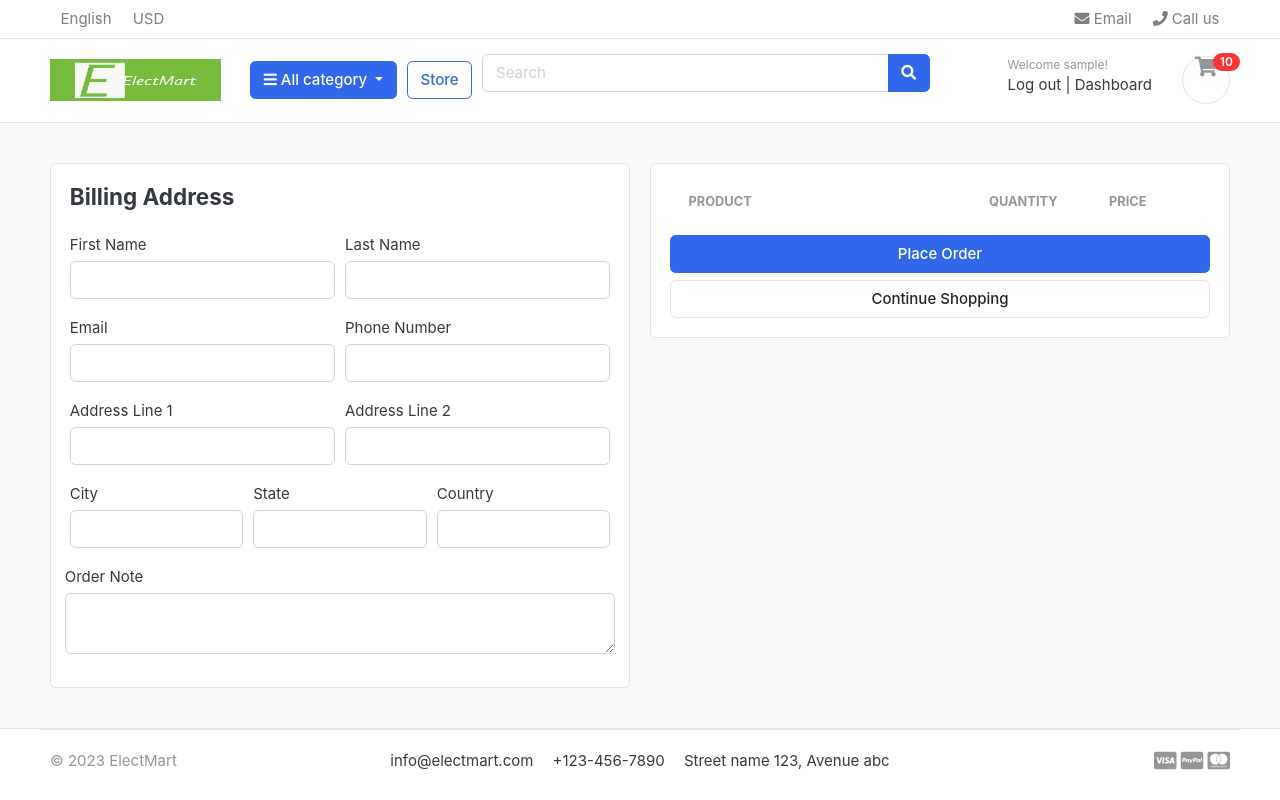
After one commit to kbjss071/electMart, a Django app: page /cart/checkout/ in a window 1280 px wide. The commit adds this page. Run offline with Django 4.2, Linux system fonts and the light colour scheme; a user stored in the database is signed in; tables that the repository leaves empty hold one stand-in row (values such as "Sample post"); lists and menus that the app fills with data are empty; some libraries are stand-ins or nearby versions; some web fonts are replaced.

Commit message:
checkout feature but found an issue with assigning user to cart item

```diff
--- a/electMart/carts/context_processors.py
+++ b/electMart/carts/context_processors.py
@@ -7,7 +7,12 @@ def counter(request):
     else:
         try:
             cart = Cart.objects.filter(cart_id=get_cart_id(request))
-            cart_items = CartItem.objects.all().filter(cart=cart[:1])
+            # if user is authenticated, find cartItems on the requesting user
+            if request.user.is_authenticated:
+                cart_items = CartItem.objects.all().filter(user=request.user)
+            else:
+                # returns cart_items under only one cart id.
+                cart_items = CartItem.objects.all().filter(cart=cart[:1])
             cart_count = 0
             for item in cart_items:
                 cart_count += item.quantity
--- a/electMart/carts/models.py
+++ b/electMart/carts/models.py
@@ -1,5 +1,6 @@
 from django.db import models
 from store.models import Product, Variation
+from accounts.models import Account
 
 # Create your models here.
 class Cart(models.Model):
@@ -10,9 +11,10 @@ class Cart(models.Model):
         return self.cart_id
 
 class CartItem(models.Model):
+    user = models.ForeignKey(Account, on_delete=models.CASCADE, null=True)
     product = models.ForeignKey(Product, on_delete=models.CASCADE)
     variation = models.ManyToManyField(Variation, blank=True)
-    cart = models.ForeignKey(Cart, on_delete=models.CASCADE)
+    cart = models.ForeignKey(Cart, on_delete=models.CASCADE, null=True)
     quantity = models.IntegerField()
     is_active = models.BooleanField(default=True)
 
--- a/electMart/carts/views.py
+++ b/electMart/carts/views.py
@@ -3,6 +3,8 @@ from store.models import Product
 from .models import Cart, CartItem
 from django.core.exceptions import ObjectDoesNotExist
 from store.models import Variation
+from django.contrib.auth.decorators import login_required
+
 
 # Create your views here.
 def get_cart_id(request):
@@ -114,5 +116,31 @@ def cart (request, total=0, quantity=0, tax=0, grand_total=0, cart_items=None):
     }
     return render(request, 'store/cart.html', context)
 
-def checkout(request):
-    return render(request, 'store/checkout.html')
+@login_required(login_url='login')
+def checkout(request, total=0, quantity=0, cart_items=None):
+    try:
+        tax = 0
+        grand_total = 0
+        if request.user.is_authenticated:
+            cart = Cart.objects.get(cart_id=get_cart_id(request))
+            cart_items = CartItem.objects.filter(cart=cart, is_active=True)
+        else:
+            cart = Cart.objects.get(cart_id=get_cart_id(request))
+            cart_items = CartItem.objects.filter(cart=cart, is_active=True)
+        for item in cart_items:
+            total += (item.product.price * item.quantity)
+            quantity += item.quantity
+        tax = (2 * total)/100
+        grand_total = total + tax
+    except ObjectDoesNotExist:
+        pass
+
+    context = {
+        'total': total,
+        'quantity': quantity,
+        'cart_items': cart_items,
+        'tax': tax,
+        'grand_total': grand_total
+    }
+
+    return render(request, 'store/checkout.html', context)
--- /dev/null
+++ b/electMart/templates/store/checkout.html
@@ -0,0 +1,126 @@
+{% extends 'base.html' %}
+
+{% block content %}
+<section class="section-content padding-y bg">
+    <div class="container">
+
+    <!-- ============================ COMPONENT 1 ================================= -->
+    <div class="row">
+        <aside class="col-lg-6">
+    <div class="card">
+        <div class="card-body">
+            <h4 class="card-title mb-4">Billing Address</h4>
+            <form action="" method="POST">
+                {% csrf_token %}
+                <div class="form-row">
+                    <div class="col form-group">
+                        <label for="">First Name</label>
+                        <input type="text" name="first_name" class="form-control" required>
+                    </div>
+                    <div class="col form-group">
+                        <label for="">Last Name</label>
+                        <input type="text" name="last_name" class="form-control" required>
+                    </div>
+                </div>
+                <div class="form-row">
+                    <div class="col form-group">
+                        <label for="">Email</label>
+                        <input type="text" name="email" class="form-control" required>
+                    </div>
+                    <div class="col form-group">
+                        <label for="">Phone Number</label>
+                        <input type="text" name="phone" class="form-control" required>
+                    </div>
+                </div>
+                <div class="form-row">
+                    <div class="col form-group">
+                        <label for="">Address Line 1</label>
+                        <input type="text" name="address_line_1" class="form-control" required>
+                    </div>
+                    <div class="col form-group">
+                        <label for="">Address Line 2</label>
+                        <input type="text" name="address_line_2" class="form-control" required>
+                    </div>
+                </div>
+                <div class="form-row">
+                    <div class="col form-group">
+                        <label for="">City</label>
+                        <input type="text" name="city" class="form-control" required>
+                    </div>
+                    <div class="col form-group">
+                        <label for="">State</label>
+                        <input type="text" name="state" class="form-control" required>
+                    </div>
+                    <div class="col form-group">
+                        <label for="">Country</label>
+                        <input type="text" name="country" class="form-control" required>
+                    </div>
+                </div>
+                <div class="form-row">
+                    <label for="">Order Note</label>
+                    <textarea name="order_note" rows="2" class="form-control"></textarea>
+                </div>
+        </div>
+    </div> <!-- card.// -->
+
+        </aside> <!-- col.// -->
+        <aside class="col-lg-6">
+
+            <div class="card">
+            <div class="card-body">
+                <table class="table table-borderless table-shopping-cart">
+                    <thead class="text-muted">
+                    <tr class="small text-uppercase">
+                      <th scope="col">Product</th>
+                      <th scope="col" width="120">Quantity</th>
+                      <th scope="col" width="120">Price</th>
+                    </tr>
+                    </thead>
+                    <tbody>
+
+                    {% for item in cart_items %}
+                    <tr>
+                        <td>
+                            <figure class="itemside align-items-center">
+                                <div class="aside"><img src="{{ item.product.images.url }}" class="img-sm"></div>
+                                <figcaption class="info">
+                                    <a href="{{ item.product.get_url }}" class="title text-dark">{{item.product.product_name}}</a>
+                                    {% if item.variations.all %}
+                                    {% for item in cart_item.variations.all %}
+                                        <p class="text-muted small">
+                                            {{ item.variation_category | capfirst }} : {{ item.variation_value | capfirst }} <br>
+                                        </p>
+                                    {% endfor %}
+                                    {% endif %}
+                                </figcaption>
+                            </figure>
+                        </td>
+                        <td>
+                            <label for="">{{item.quantity}}</label>
+                        </td>
+                        <td>
+                            <div class="price-wrap">
+                                <var class="price">${{ item.sub_total }}</var>
+                                <small class="text-muted"> ${{item.product.price}} each </small>
+                            </div> <!-- price-wrap .// -->
+                        </td>
+                    </tr>
+                    {% endfor %}
+                    </tbody>
+                    </table>
+                <button type="submit" name="submit" class="btn btn-primary btn-block">Place Order</button>
+                <a href="{% url 'store' %}" class="btn btn-light btn-block">Continue Shopping</a>
+            </form>
+            </div> <!-- card-body.// -->
+            </div> <!-- card.// -->
+
+    </aside> <!-- col.// -->
+
+
+    </div> <!-- row.// -->
+    <!-- ============================ COMPONENT 1 END .// ================================= -->
+
+    </div> <!-- container .//  -->
+    </section>
+    <!-- ========================= SECTION CONTENT END// ========================= -->
+{% endblock %}
```
Also changed, not shown: electMart/accounts/views.py (+22 -0 lines), electMart/templates/store/cart.html (+4 -3 lines), electMart/carts/migrations/0003_cartitem_user_alter_cartitem_cart.py (added).
